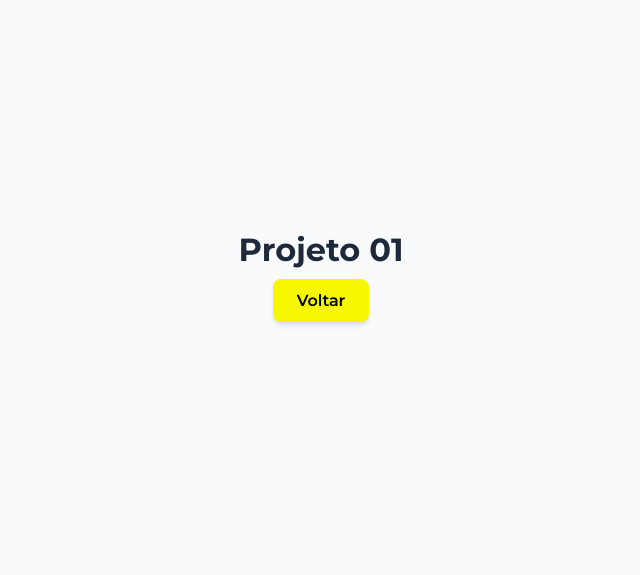
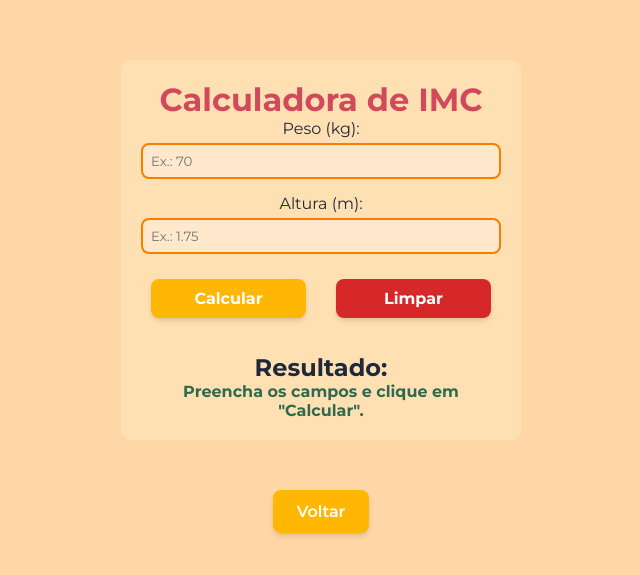
Before and after one commit to PietrogSouza/menu-projetos, a website: page pages/projeto01.html in a window 1280 px wide. Shown: the part 119-694 px from the top of the page, without its empty margins (319-959 px from the left). Drawn offline with Linux system fonts and the light colour scheme.

Commit message:
Linkando o projeto da calculadora de imc para o projeto01

```diff
--- /dev/null
+++ b/css/calc-imc-css/style.css
@@ -0,0 +1,96 @@
+
+body {
+    background-color: #FFD6A5;
+}
+
+
+.calculator {
+    background-color: #FFE0B2;
+    padding: 20px;
+    border-radius: 10px;
+    width: 400px;
+    margin: 40px auto;
+}
+
+.calculator__title {
+    color: #D1495B;
+    text-align: center;
+}
+
+
+.calculator__form-group {
+    margin-bottom: 15px;
+    display: flex;
+    flex-direction: column;
+}
+
+
+.calculator__label {
+    margin-bottom: 5px;
+}
+
+
+.calculator__input {
+    padding: 8px;
+    border: 2px solid #F77F00;
+    background-color: #FFE8CC;
+    border-radius: 8px;
+    outline: none;
+}
+
+
+.calculator__buttons {
+    display: flex;
+    justify-content: space-between;
+    gap: 10px;
+    margin-top: 10px;
+}
+
+
+.calculator__button {
+    flex: 1;
+    padding: 10px;
+    border: none;
+    border-radius: 8px;
+    cursor: pointer;
+    transition: 0.3s ease;
+    font-weight: bold;
+}
+
+
+.calculator__button--calculate {
+    background-color: #FFB703;
+}
+
+.calculator__button--calculate:hover {
+    background-color: #F77F00;
+}
+
+
+.calculator__button--clear {
+    background-color: #D62828;
+    color: white;
+}
+
+.calculator__button--clear:hover {
+    background-color: #9D0208;
+}
+
+
+.calculator__result-title {
+    margin-top: 25px;
+}
+
+.calculator__result-text {
+    color: #2D6A4F;
+    font-weight: bold;
+}
+
+.btn-navegacao{
+    background-color: #FFB703;
+    color: white;
+}
+
+.btn-navegacao:hover{
+    background-color: #F77F00;
+}
--- a/pages/projeto01.html
+++ b/pages/projeto01.html
@@ -12,6 +12,7 @@
 
     <!-- Estilo global -->
     <link rel="stylesheet" href="../css/global.css">
+    <link rel="stylesheet" href="../css/calc-imc-css/style.css">
 
     <!-- <script src="../js/navegacao.js"></script> -->
     <!-- <script src="../js/global.js"></script> -->
@@ -19,6 +20,48 @@
 
 </head>
 <body>
-    <h1>Projeto 01</h1>
+    <!-- Conteúdo principal -->
+  <main class="calculator">
+
+    <!-- Título do APP -->
+    <header class="calculator__header">
+      <h1 class="calculator__title">Calculadora de IMC</h1>
+    </header>
+
+    <!-- Seção do Formulário -->
+    <section class="calculator__form-section">
+
+      <form class="calculator__form" id="imcForm">
+
+        <div class="calculator__form-group">
+          <label for="weight" class="calculator__label">Peso (kg):</label>
+          <input type="number" id="weight" class="calculator__input" placeholder="Ex.: 70" required>
+        </div>
+
+        <div class="calculator__form-group">
+          <label for="height" class="calculator__label">Altura (m):</label>
+          <input type="number" id="height" class="calculator__input" placeholder="Ex.: 1.75" step="0.01" required>
+        </div>
+
+        <div class="calculator__buttons">
+          <button type="button" class="calculator__button calculator__button--calculate"
+            onclick="calcularIMC()">Calcular</button>
+          <button type="button" class="calculator__button calculator__button--clear"
+            onclick="limparCampos()">Limpar</button>
+
+        </div>
+      </form>
+
+    </section>
+
+    <!-- Mensagem para o usuário -->
+    <section class="calculator__result-section" id="resultSection">
+      <h2 class="calculator__result-title">Resultado:</h2>
+      <p class="calculator__result-text" id="resultText">Preencha os campos e clique em "Calcular".</p>
+    </section>
+
+  </main>
+
+  <script src="../calcula-imc-v3.js"></script>
 </body>
 </html>
```
Also changed, not shown: js/calc-imc-js/calculo-imc-v3.js (added, +55 -0 lines).
